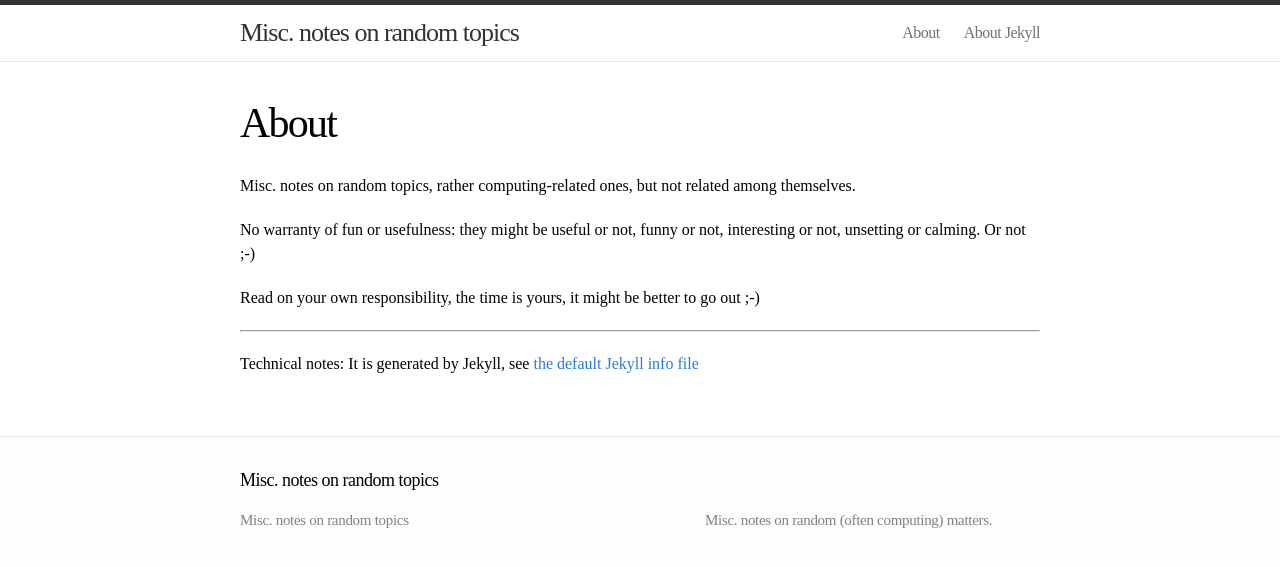
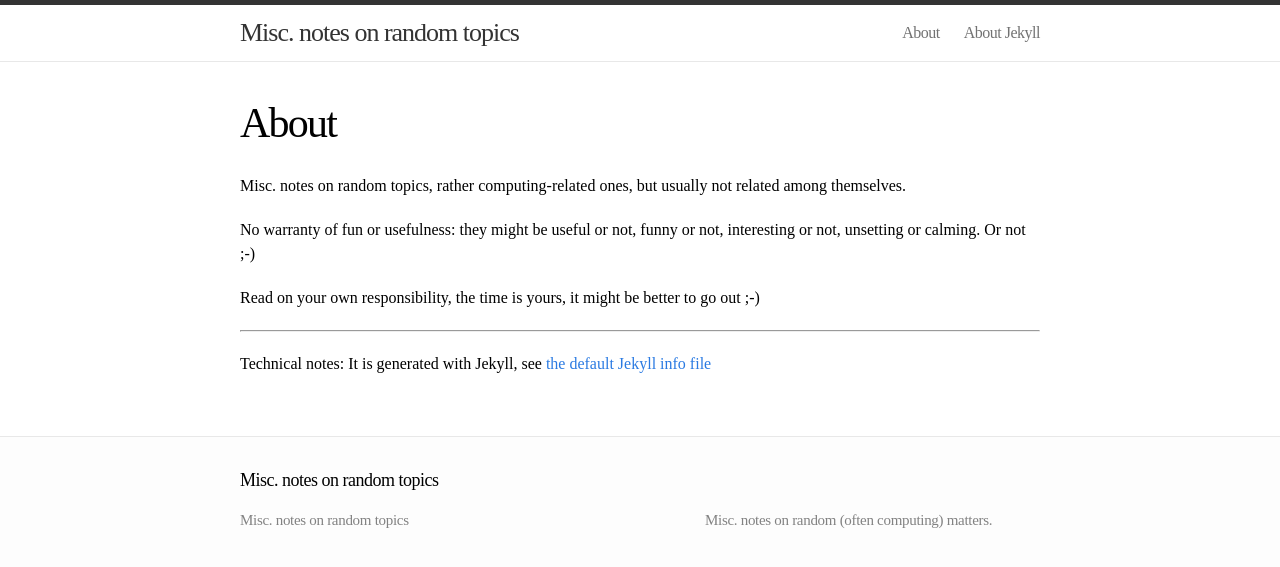
Before and after one commit to t-w/t-w.github.io, a Jekyll site: the page built from about.md, in a window 1280 px wide. Shown: the top 567 px of the page. Built offline with Jekyll 4.4.1, drawn with Linux system fonts in a browser that asks for light colours.

Commit message:
about: minor corrections.

```diff
--- a/about.md
+++ b/about.md
@@ -4,8 +4,8 @@ title: About
 permalink: /about/
 ---
 
-Misc. notes on random topics, rather computing-related ones, but not related
-among themselves.
+Misc. notes on random topics, rather computing-related ones, but usually
+not related among themselves.
 
 No warranty of fun or usefulness: they might be useful or not, funny or not,
 interesting or not, unsetting or calming. Or not ;-)
@@ -15,4 +15,4 @@ Read on your own responsibility, the time is yours, it might be better to go out
 
 ---
 Technical notes:
-It is generated by Jekyll, see [the default Jekyll info file](/about_jekyll/)
+It is generated with Jekyll, see [the default Jekyll info file](/about_jekyll/)
```
